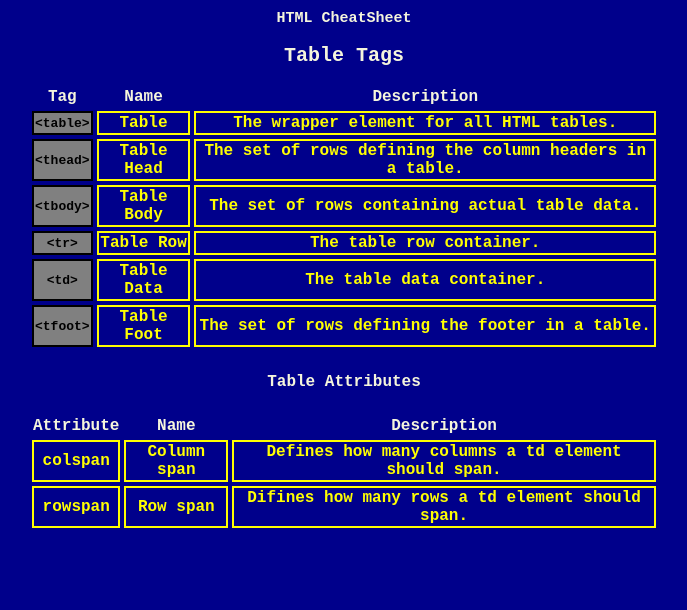
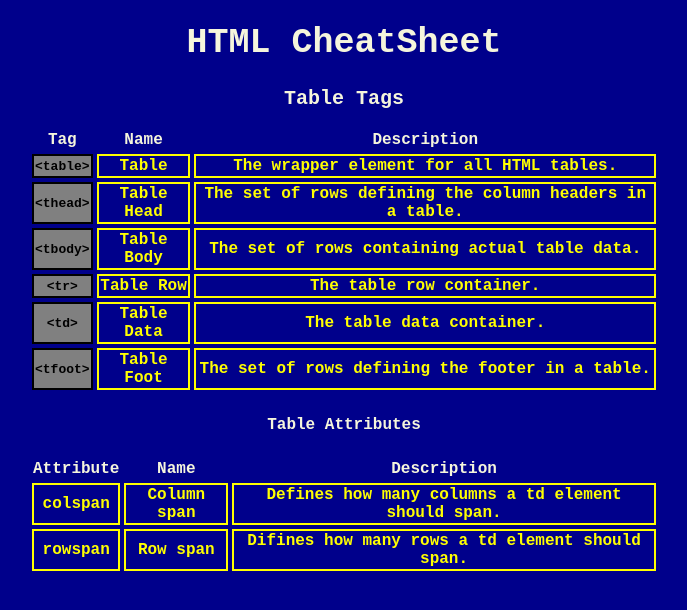
Before and after one commit to MSGJack/CS, a plain HTML site: page index.html in a window 1280 px wide. Shown: the whole page, without its empty margins (296-983 px from the left). Drawn offline with Linux system fonts and the light colour scheme.

Commit message:
thead added

```diff
--- a/style.css
+++ b/style.css
@@ -7,7 +7,8 @@ body {
 
 h1 {
     text-align: center;
-    font-size: 15px;
+    font-size: 35px;
+    padding: 0;
 }
 
 h2 {
@@ -24,7 +25,7 @@ table {
 }
 
 table thead {
-    background-color: wheat;
+    background-color: antiquewhite;
     font-weight: bold;
     font-size: 12px;
     border: 3px;
```
